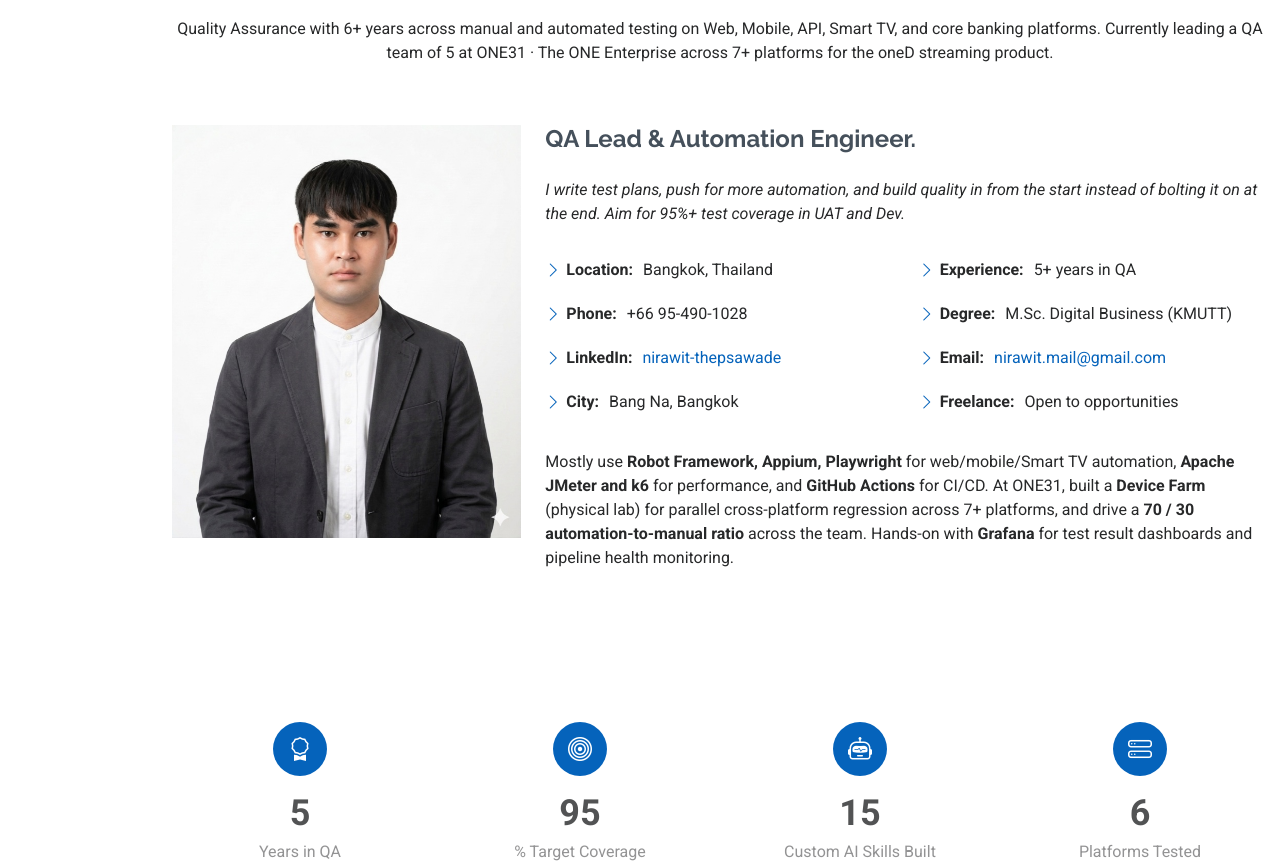
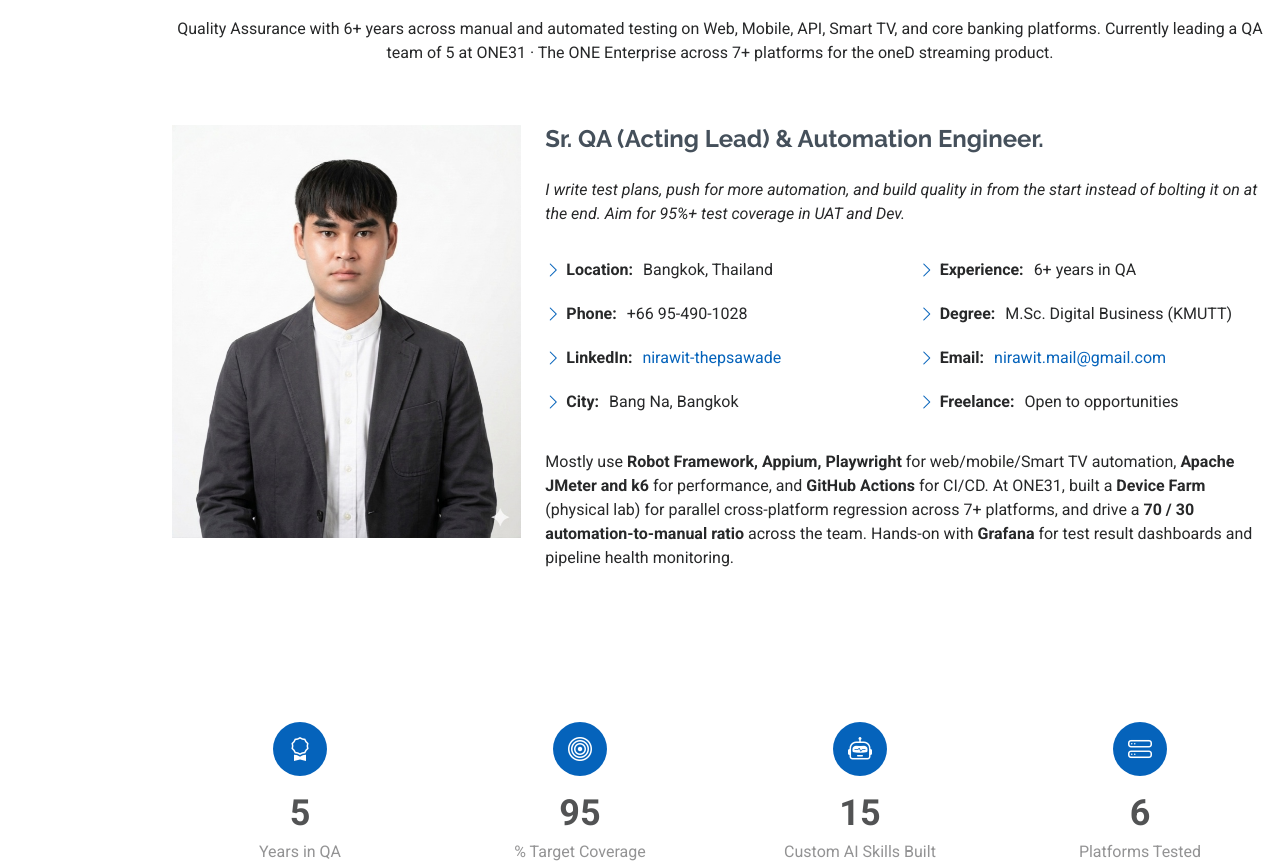
Before and after one commit to BestNiawit/nirawit-cv, a plain HTML site: page index.html in a window 1280 px wide. Shown: the part 921-1788 px from the top of the page. Drawn offline with Linux system fonts and the light colour scheme.

Commit message:
Finish Sr. QA (Acting Lead) rename: About heading, footer, README, share card
- About heading and footer no longer say QA Lead
- Experience 5+ -> 6+ years to match CV
- Regenerate og-card at 1200x630 (old JPG was 1200x1200 and cropped)

Co-Authored-By: Claude Opus 5.5 <noreply@anthropic.com>

```diff
--- a/index.html
+++ b/index.html
@@ -606,7 +606,7 @@
             <img src="assets/img/profile-img.jpg" class="img-fluid" alt="Nirawit Thepsawade">
           </div>
           <div class="col-lg-8 content">
-            <h2>QA Lead &amp; Automation Engineer.</h2>
+            <h2>Sr. QA (Acting Lead) &amp; Automation Engineer.</h2>
             <p class="fst-italic py-3">
               I write test plans, push for more automation, and build quality in from the start instead of bolting it on at the end. Aim for 95%+ test coverage in UAT and Dev.
             </p>
@@ -621,7 +621,7 @@
               </div>
               <div class="col-lg-6">
                 <ul>
-                  <li><i class="bi bi-chevron-right"></i> <strong>Experience:</strong> <span>5+ years in QA</span></li>
+                  <li><i class="bi bi-chevron-right"></i> <strong>Experience:</strong> <span>6+ years in QA</span></li>
                   <li><i class="bi bi-chevron-right"></i> <strong>Degree:</strong> <span>M.Sc. Digital Business (KMUTT)</span></li>
                   <li><i class="bi bi-chevron-right"></i> <strong>Email:</strong> <span><a href="mailto:nirawit.mail@gmail.com">nirawit.mail@gmail.com</a></span></li>
                   <li><i class="bi bi-chevron-right"></i> <strong>Freelance:</strong> <span>Open to opportunities</span></li>
@@ -1940,7 +1940,7 @@
   <footer id="footer" class="footer position-relative light-background">
     <div class="container">
       <h3 class="sitename">Nirawit Thepsawade</h3>
-      <p>QA Lead · Bangkok · 5+ years across web, API, mobile, POS, and core banking. Open to Senior QA / QA Lead roles.</p>
+      <p>Sr. QA (Acting Lead) · Bangkok · 6+ years across web, API, mobile, Smart TV, and core banking. Open to Senior QA / QA Lead roles.</p>
       <div class="social-links d-flex justify-content-center">
         <a href="https://www.linkedin.com/in/nirawit-thepsawade-169451236" target="_blank" rel="noopener" aria-label="LinkedIn"><i class="bi bi-linkedin"></i></a>
         <a href="https://github.com/BestNiawit" target="_blank" rel="noopener" aria-label="GitHub"><i class="bi bi-github"></i></a>
```
Also changed, not shown: assets/img/og-card.jpg, assets/img/og-card.svg, 1 other file.
